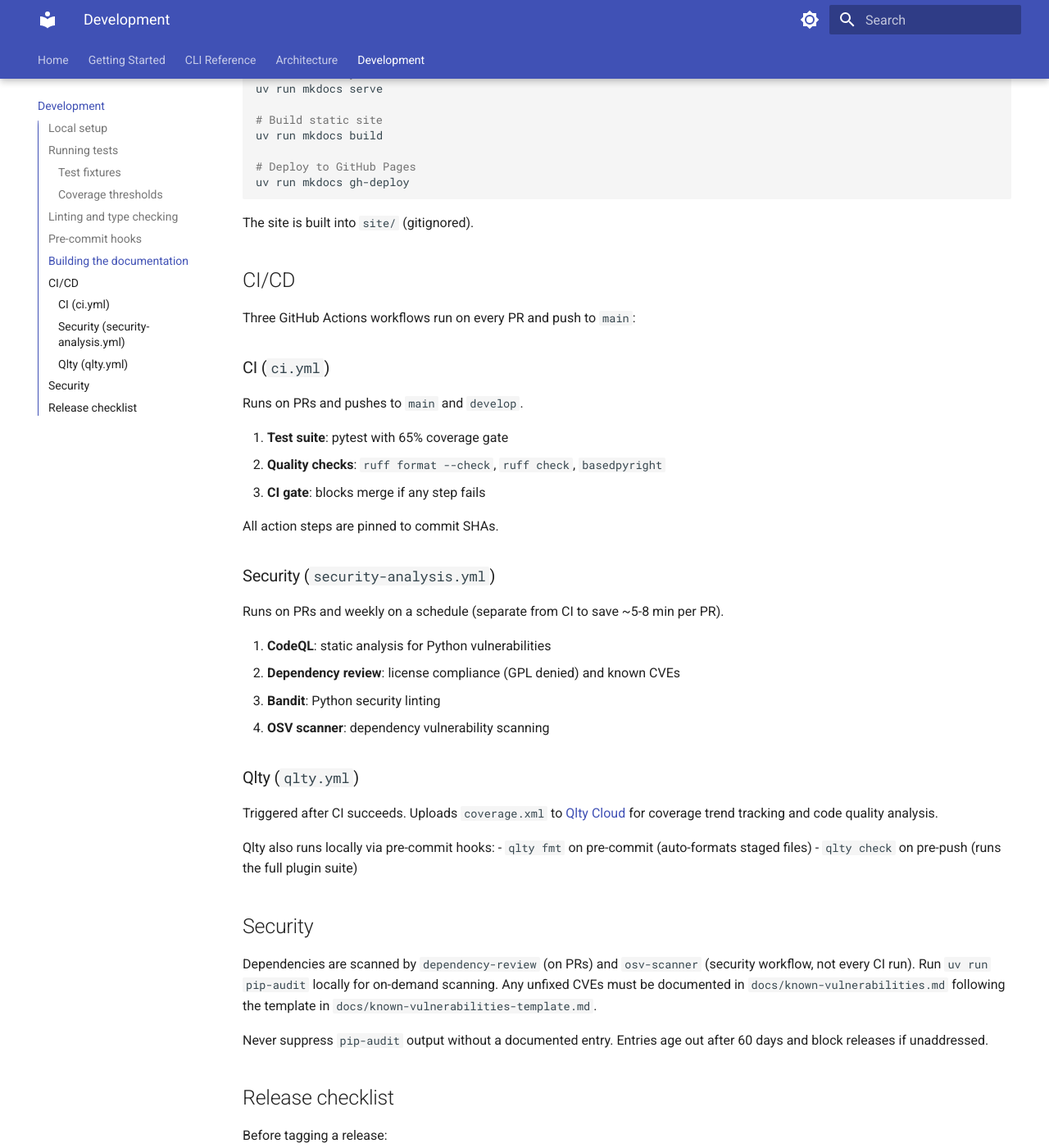
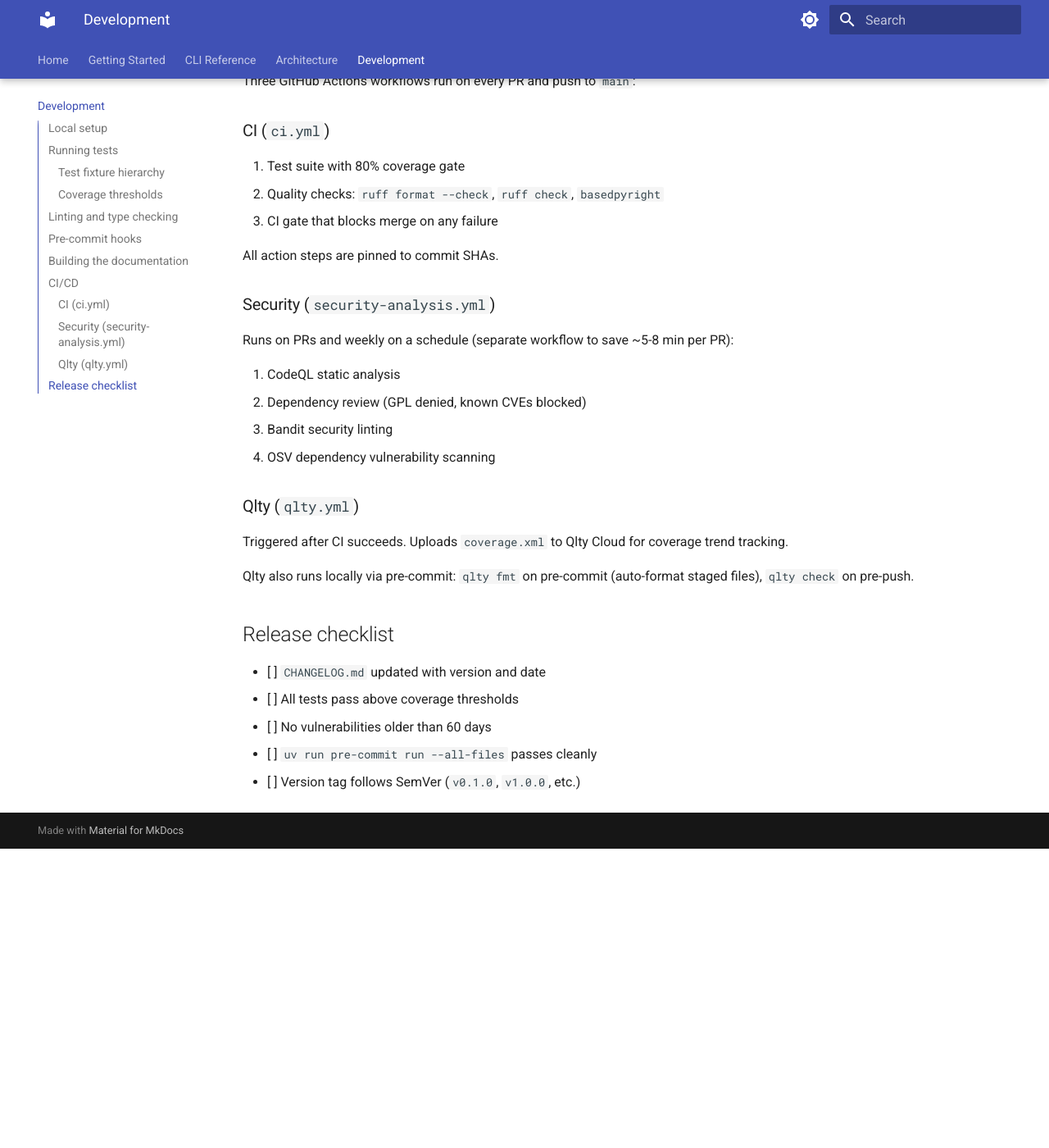
Before and after one commit to ByronWilliamsCPA/gleif, an MkDocs documentation site: the page built from docs/development.md, in a window 1280 px wide and 1400 px high, scrolled down 2442 px. Shown: the whole window at 82% size. Built offline with MkDocs 1.6.1 and Material for MkDocs 9.7.7, drawn with Linux system fonts in a browser that asks for light colours; after the commit the page ends 3477 px from its top, so only the background shows below that; some of the changed text lies outside the part shown.

````diff
--- a/docs/development.md
+++ b/docs/development.md
@@ -14,7 +14,7 @@ uv run pre-commit install
 
 ## Running tests
 
-Tests use in-memory DuckDB with CSV fixtures defined in `tests/conftest.py`. They do not require downloading GLEIF data.
+Tests use in-memory DuckDB with CSV fixtures in `tests/conftest.py`. No downloaded GLEIF data is required.
 
 ```bash
 # Run all tests with coverage
@@ -26,15 +26,15 @@ uv run pytest tests/test_queries.py
 # Single test
 uv run pytest tests/test_queries.py::TestGetEntity::test_finds_existing_entity
 
-# Show coverage report
+# Open HTML coverage report
 uv run pytest --cov-report=html && open htmlcov/index.html
 ```
 
-### Test fixtures
+### Test fixture hierarchy
 
-The `loaded_db` fixture in `conftest.py` provides a pre-populated in-memory DuckDB with four entities forming a hierarchy:
+The `loaded_db` fixture provides a pre-populated in-memory DuckDB with four entities:
 
-```
+```text
 Ultimate Parent
     └── Parent
             ├── Child A
@@ -47,7 +47,7 @@ CLI tests use `typer.testing.CliRunner` with on-disk DuckDB files in `tmp_path`.
 
 | Scope | Threshold |
 | ----- | --------- |
-| Line coverage | 65% |
+| Line coverage | 80% |
 | Branch coverage | 70% |
 | Critical paths | 90% |
 | New patches | 90% |
@@ -55,27 +55,20 @@ CLI tests use `typer.testing.CliRunner` with on-disk DuckDB files in `tmp_path`.
 ## Linting and type checking
 
 ```bash
-# Format code
-uv run ruff format .
-
-# Lint and auto-fix
-uv run ruff check --fix .
-
-# Type check
-uv run basedpyright src
+uv run ruff format .            # Format code
+uv run ruff check --fix .       # Lint and auto-fix
+uv run basedpyright src         # Type check
 ```
 
-Ruff is configured with the PyStrict-aligned rule set at 88-character line length. BasedPyright runs in `strict` mode with strict inference for lists, dicts, and sets.
+Ruff uses the PyStrict-aligned rule set at 88-character line length. BasedPyright runs in `standard` mode with strict inference for lists, dicts, and sets.
 
 ## Pre-commit hooks
 
-Pre-commit runs automatically on every commit. To run all hooks manually:
+Pre-commit runs automatically on every commit. To run manually:
 
 ```bash
 uv run pre-commit run --all-files
 ```
-
-Configured hooks:
 
 | Hook | Purpose |
 | ---- | ------- |
@@ -91,20 +84,12 @@ Configured hooks:
 ## Building the documentation
 
 ```bash
-# Install docs dependencies (if not already installed)
-uv sync --all-extras
-
-# Serve locally with live reload
-uv run mkdocs serve
-
-# Build static site
-uv run mkdocs build
-
-# Deploy to GitHub Pages
-uv run mkdocs gh-deploy
+uv run mkdocs serve     # Live-reload local preview
+uv run mkdocs build     # Build static site to site/
+uv run mkdocs gh-deploy # Deploy to GitHub Pages
 ```
 
-The site is built into `site/` (gitignored).
+The `site/` output directory is gitignored.
 
 ## CI/CD
 
@@ -112,43 +97,31 @@ Three GitHub Actions workflows run on every PR and push to `main`:
 
 ### CI (`ci.yml`)
 
-Runs on PRs and pushes to `main` and `develop`.
-
-1. **Test suite**: pytest with 65% coverage gate
-2. **Quality checks**: `ruff format --check`, `ruff check`, `basedpyright`
-3. **CI gate**: blocks merge if any step fails
+1. Test suite with 80% coverage gate
+2. Quality checks: `ruff format --check`, `ruff check`, `basedpyright`
+3. CI gate that blocks merge on any failure
 
 All action steps are pinned to commit SHAs.
 
 ### Security (`security-analysis.yml`)
 
-Runs on PRs and weekly on a schedule (separate from CI to save ~5-8 min per PR).
+Runs on PRs and weekly on a schedule (separate workflow to save ~5-8 min per PR):
 
-1. **CodeQL**: static analysis for Python vulnerabilities
-2. **Dependency review**: license compliance (GPL denied) and known CVEs
-3. **Bandit**: Python security linting
-4. **OSV scanner**: dependency vulnerability scanning
+1. CodeQL static analysis
+2. Dependency review (GPL denied, known CVEs blocked)
+3. Bandit security linting
+4. OSV dependency vulnerability scanning
 
 ### Qlty (`qlty.yml`)
 
-Triggered after CI succeeds. Uploads `coverage.xml` to [Qlty Cloud](https://qlty.sh/) for coverage trend tracking and code quality analysis.
+Triggered after CI succeeds. Uploads `coverage.xml` to Qlty Cloud for coverage trend tracking.
 
-Qlty also runs locally via pre-commit hooks:
-- `qlty fmt` on pre-commit (auto-formats staged files)
-- `qlty check` on pre-push (runs the full plugin suite)
-
-## Security
-
-Dependencies are scanned by `dependency-review` (on PRs) and `osv-scanner` (security workflow, not every CI run). Run `uv run pip-audit` locally for on-demand scanning. Any unfixed CVEs must be documented in `docs/known-vulnerabilities.md` following the template in `docs/known-vulnerabilities-template.md`.
-
-Never suppress `pip-audit` output without a documented entry. Entries age out after 60 days and block releases if unaddressed.
+Qlty also runs locally via pre-commit: `qlty fmt` on pre-commit (auto-format staged files), `qlty check` on pre-push.
 
 ## Release checklist
 
-Before tagging a release:
-
-- [ ] `CHANGELOG.md` updated with the release version and date
+- [ ] `CHANGELOG.md` updated with version and date
 - [ ] All tests pass above coverage thresholds
-- [ ] No vulnerabilities older than 60 days in `docs/known-vulnerabilities.md`
+- [ ] No vulnerabilities older than 60 days
+- [ ] `uv run pre-commit run --all-files` passes cleanly
 - [ ] Version tag follows SemVer (`v0.1.0`, `v1.0.0`, etc.)
-- [ ] `uv run pre-commit run --all-files` passes cleanly
````
Also changed, not shown: docs/architecture/data-model.md (+9 -18 lines), docs/architecture/index.md (+2 -2 lines), docs/cli-reference.md (+15 -29 lines), docs/getting-started.md (+4 -18 lines), docs/index.md (+5 -5 lines), 2 other files.
